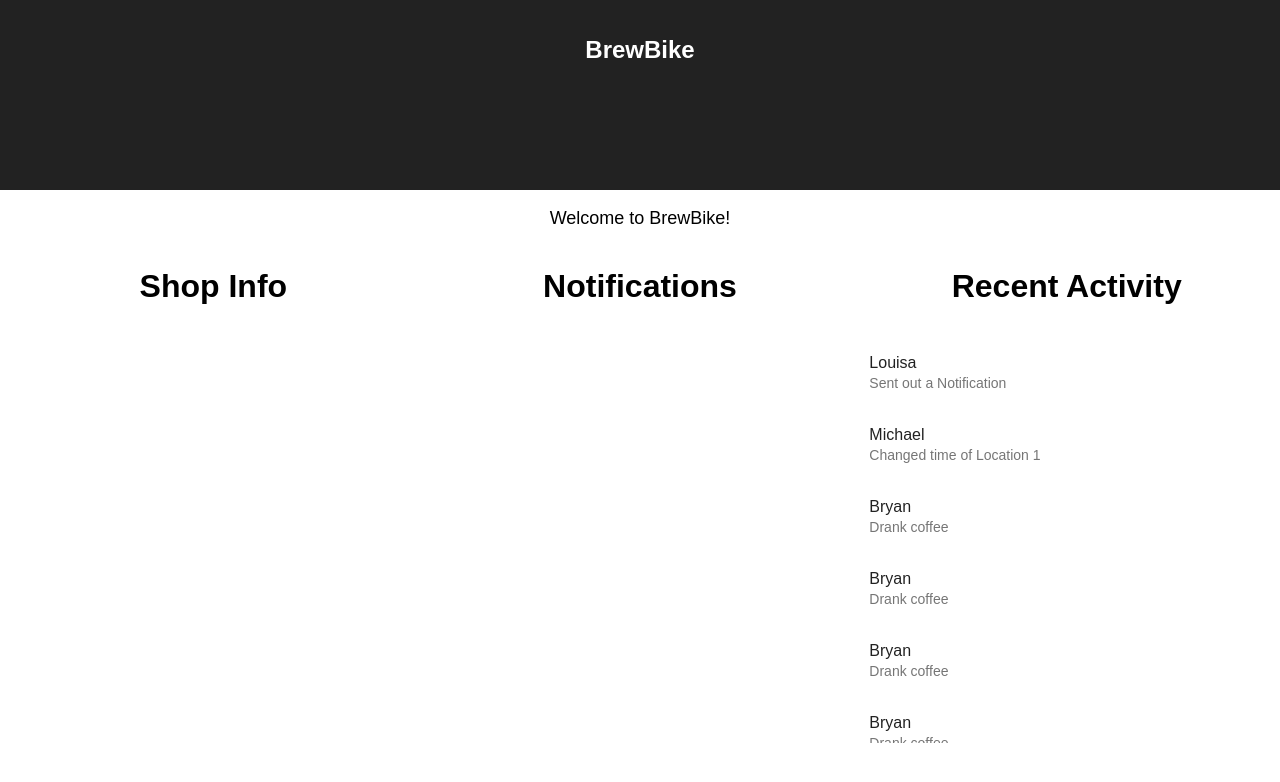
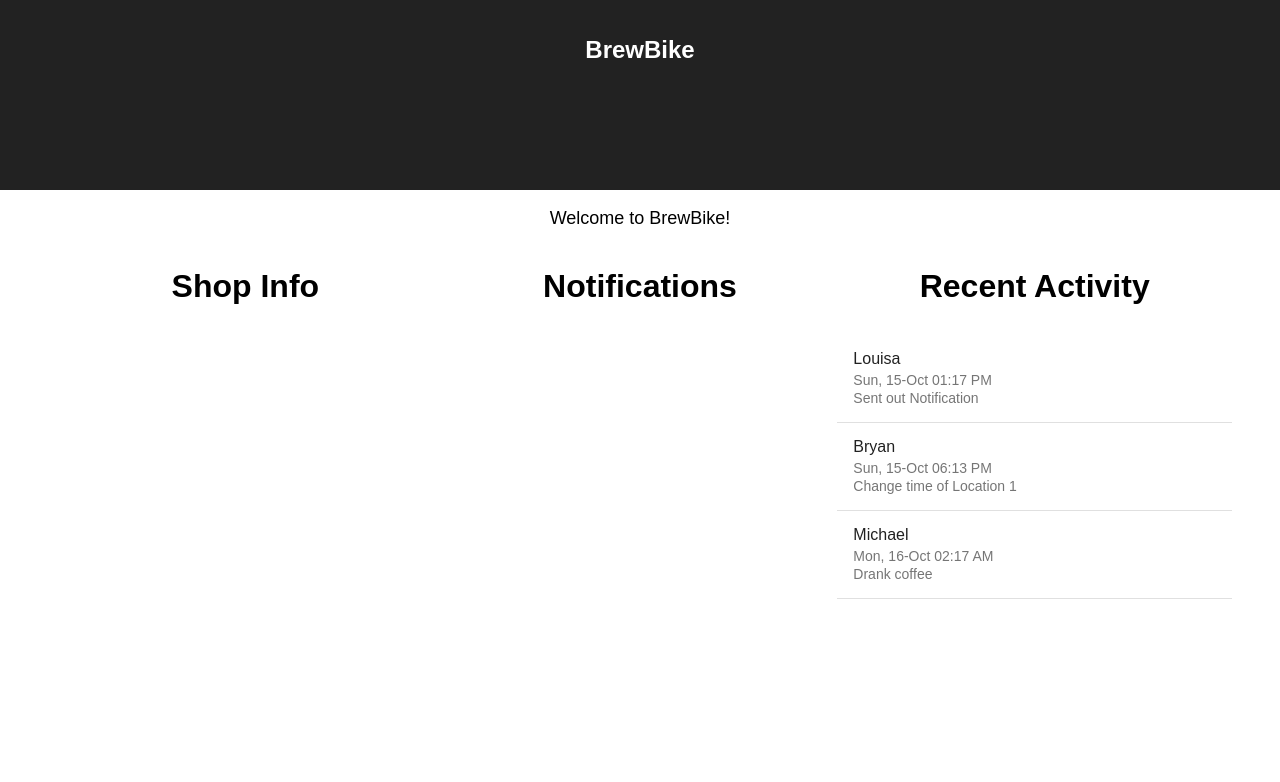
Before and after one commit to NUisEPIC/brewbike-dashboard, a React (Create React App) app: page / in a window 1280 px wide. Shown: the top 782 px of the page. Built offline with nearby package versions, Linux system fonts and the light colour scheme.

Commit message:
Format time and extract fake data from json

```diff
--- a/package.json
+++ b/package.json
@@ -4,6 +4,7 @@
   "private": true,
   "dependencies": {
     "material-ui": "^0.19.4",
+    "moment": "^2.19.1",
     "react": "^16.0.0",
     "react-dom": "^16.0.0",
     "react-scripts": "1.0.14"
--- a/src/Activities.css
+++ b/src/Activities.css
@@ -1,5 +1,7 @@
 .listItem{
-  text-align:left
+  text-align:left;
+  padding-left: 10em;
+  padding-right: 10em;
 }
 
 .list{
--- a/src/Activities.js
+++ b/src/Activities.js
@@ -2,8 +2,16 @@ import React, { Component } from 'react';
 import {List, ListItem} from 'material-ui/List';
 import MuiThemeProvider from 'material-ui/styles/MuiThemeProvider'
 import Subheader from 'material-ui/Subheader';
+import Divider from 'material-ui/Divider';
 import Avatar from 'material-ui/Avatar';
 import './Activities.css';
+import {data} from './fakeactivites.js';
+import moment from 'moment'
+
+function formatTime(string) {
+  var dateobj = moment(string);
+  return dateobj.format("ddd, DD-MMM  hh:mm A");
+}
 
 class Activities extends Component {
     render() {
@@ -13,73 +21,26 @@ class Activities extends Component {
                 Recent Activity
             </h1>
             <MuiThemeProvider>
+              <div>
               <List className="list" style={{maxHeight:'50vh', overflow: 'auto'}}>
-                <ListItem className='listItem'
-                  primaryText = "Louisa"
-                  secondaryText = "Sent out a Notification"
-                  disabled={true}
-                  />
-                <ListItem className='listItem'
-                  primaryText = "Michael"
-                  secondaryText = "Changed time of Location 1 "
-                  disabled={true}
-                  />
-                <ListItem className='listItem'
-                  primaryText = "Bryan"
-                  secondaryText = "Drank coffee"
-                  disabled={true}
-                  />
-                <ListItem className='listItem'
-                  primaryText = "Bryan"
-                  secondaryText = "Drank coffee"
-                  disabled={true}
-                  />
-                <ListItem className='listItem'
-                  primaryText = "Bryan"
-                  secondaryText = "Drank coffee"
-                  disabled={true}
-                  />
-                <ListItem className='listItem'
-                  primaryText = "Bryan"
-                  secondaryText = "Drank coffee"
-                  disabled={true}
-                  />
-                <ListItem className='listItem'
-                  primaryText = "Bryan"
-                  secondaryText = "Drank coffee"
-                  disabled={true}
-                  />
-                <ListItem className='listItem'
-                  primaryText = "Bryan"
-                  secondaryText = "Drank coffee"
-                  disabled={true}
-                  />
-                <ListItem className='listItem'
-                  primaryText = "Bryan"
-                  secondaryText = "Drank coffee"
-                  disabled={true}
-                  />
-                <ListItem className='listItem'
-                  primaryText = "Bryan"
-                  secondaryText = "Drank coffee"
-                  disabled={true}
-                  />
-                <ListItem className='listItem'
-                  primaryText = "Bryan"
-                  secondaryText = "Drank coffee"
-                  disabled={true}
-                  />
-                <ListItem className='listItem'
-                  primaryText = "Bryan"
-                  secondaryText = "Drank coffee"
-                  disabled={true}
-                  />
-                <ListItem className='listItem'
-                  primaryText = "Bryan"
-                  secondaryText = "Drank coffee"
-                  disabled={true}
-                  />
+                {data.map(function(person) {
+                                    return(
+                                      <div>
+                                        <ListItem className='listItem'
+                                          primaryText={person["Name"]}
+                                          secondaryText={
+                                            <p>
+                                              <span>{formatTime(person["Time"])}</span><br/>
+                                              {person["Change"]}
+                                            </p>
+                                          }
+                                          secondaryTextLines={2}
+                                          disabled={true}/>
+                                        <Divider/>
+                                      </div>
+                                  )})}
               </List>
+              </div>
           </MuiThemeProvider>
           </div>
         );
--- a/src/Activities.json
+++ /dev/null
@@ -1,5 +0,0 @@
-{
-  "Name": "Louisa Lee",
-  "Change": "Sent out Notification",
-  "Time": "2017-10-15T04:17:30-05:00",
-}
--- a/src/App.css
+++ b/src/App.css
@@ -25,6 +25,8 @@
 .flex-container {
   display: flex;
   justify-content: space-evenly;
+  padding-left: 3em;
+  padding-right: 3em;
 }
 
 .flex-item {
--- /dev/null
+++ b/src/fakeactivites.js
@@ -0,0 +1,19 @@
+const data = [
+  {
+    "Name": "Louisa",
+    "Change": "Sent out Notification",
+    "Time": "2017-10-15T08:17:30-05:00",
+  },
+  {
+    "Name": "Bryan",
+    "Change": "Change time of Location 1",
+    "Time": "2017-10-15T13:13:30-05:00",
+  },
+  {
+    "Name": "Michael",
+    "Change": "Drank coffee",
+    "Time": "2017-10-15T21:17:30-05:00",
+  }
+]
+
+export {data};
```
Also changed, not shown: 1 other file (tests, documents, lock files or other folders).
